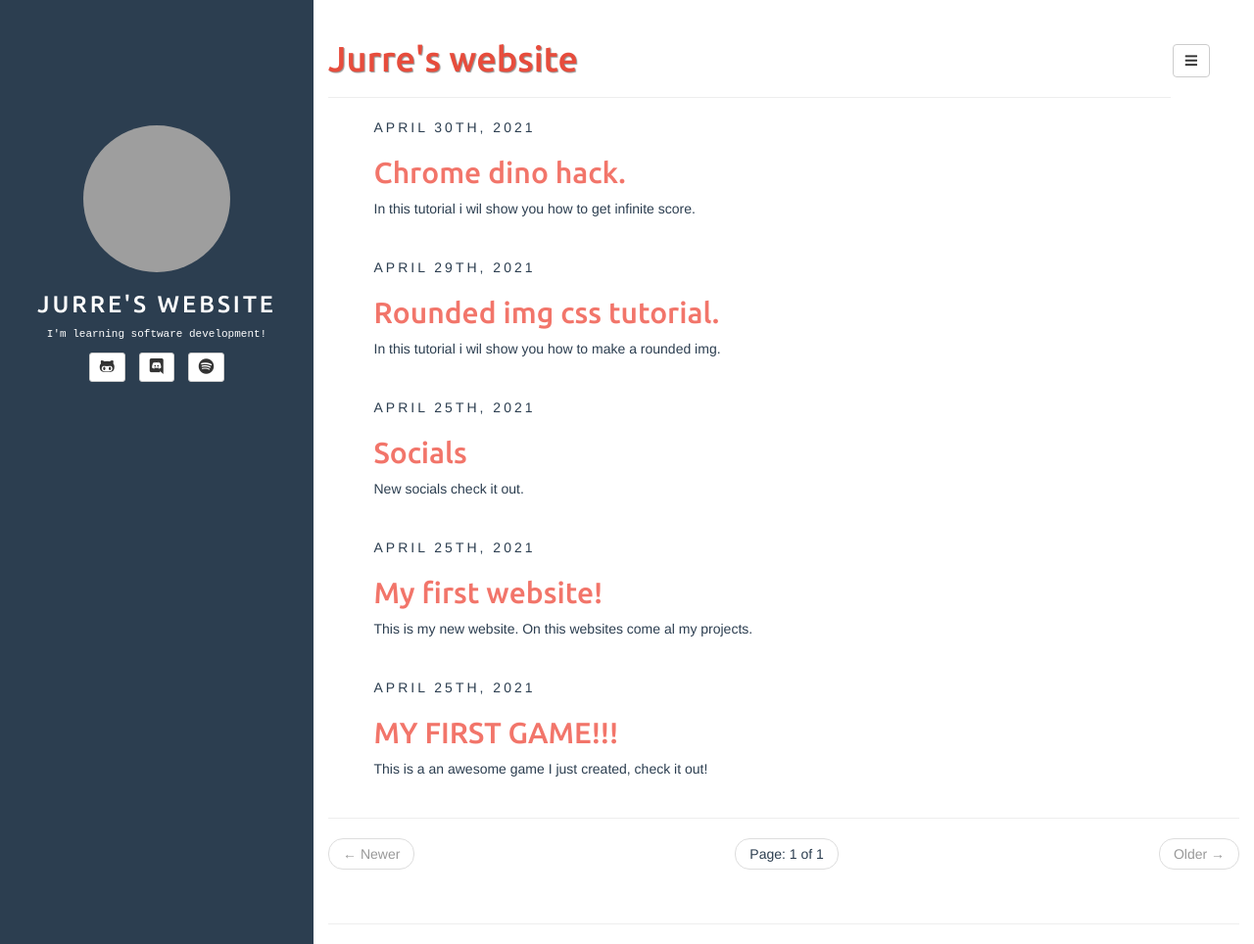
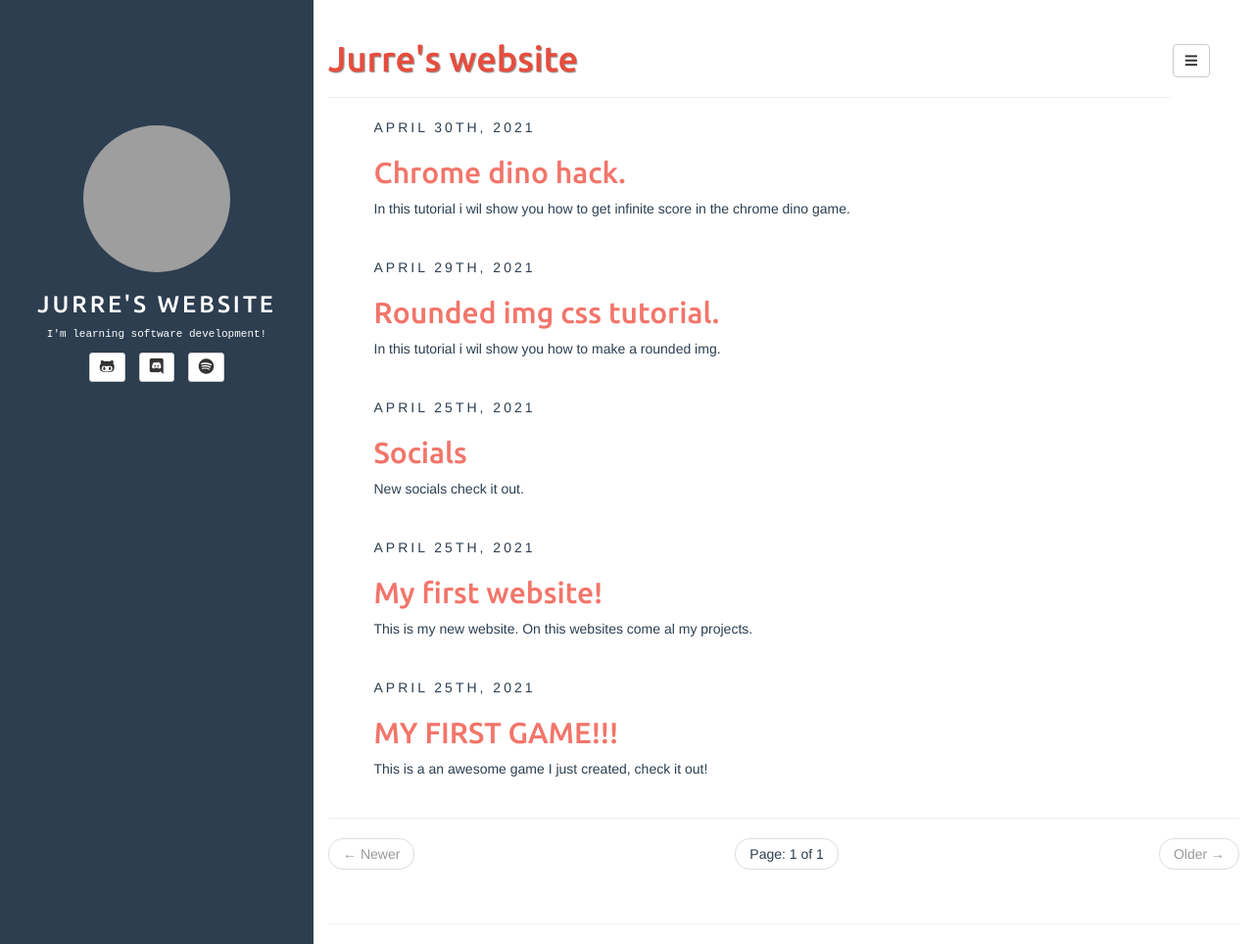
Before and after one commit to dbtek/dbyll, a Jekyll site: the page built from index.html, in a window 1280 px wide and 964 px high. Shown: the whole window at 98% size. Built offline with Jekyll 4.4.1, drawn with Linux system fonts in a browser that asks for light colours; the list of posts is cut into pages by our own code; grey boxes are pictures that could not be loaded.

Commit message:
Update 2021-04-30-chrome-dino-hack.md

```diff
--- a/_posts/2021-04-30-chrome-dino-hack.md
+++ b/_posts/2021-04-30-chrome-dino-hack.md
@@ -3,7 +3,7 @@ layout: post
 title: Chrome dino hack.
 categories: [programming, tutorial]
 tags: [html, programming]
-description: In this tutorial i wil show you how to get infinite score.
+description: In this tutorial i wil show you how to get infinite score in the chrome dino game.
 fullview: false
 ---
 
```
